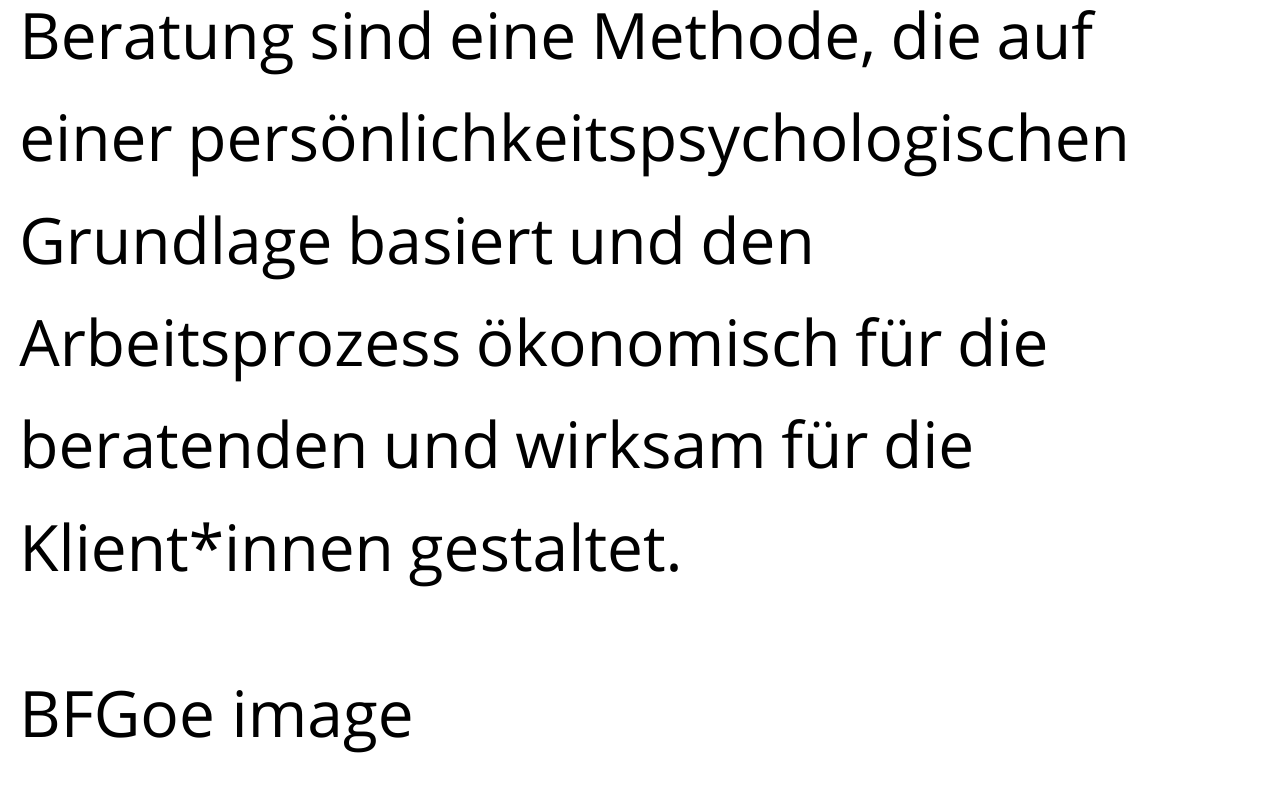
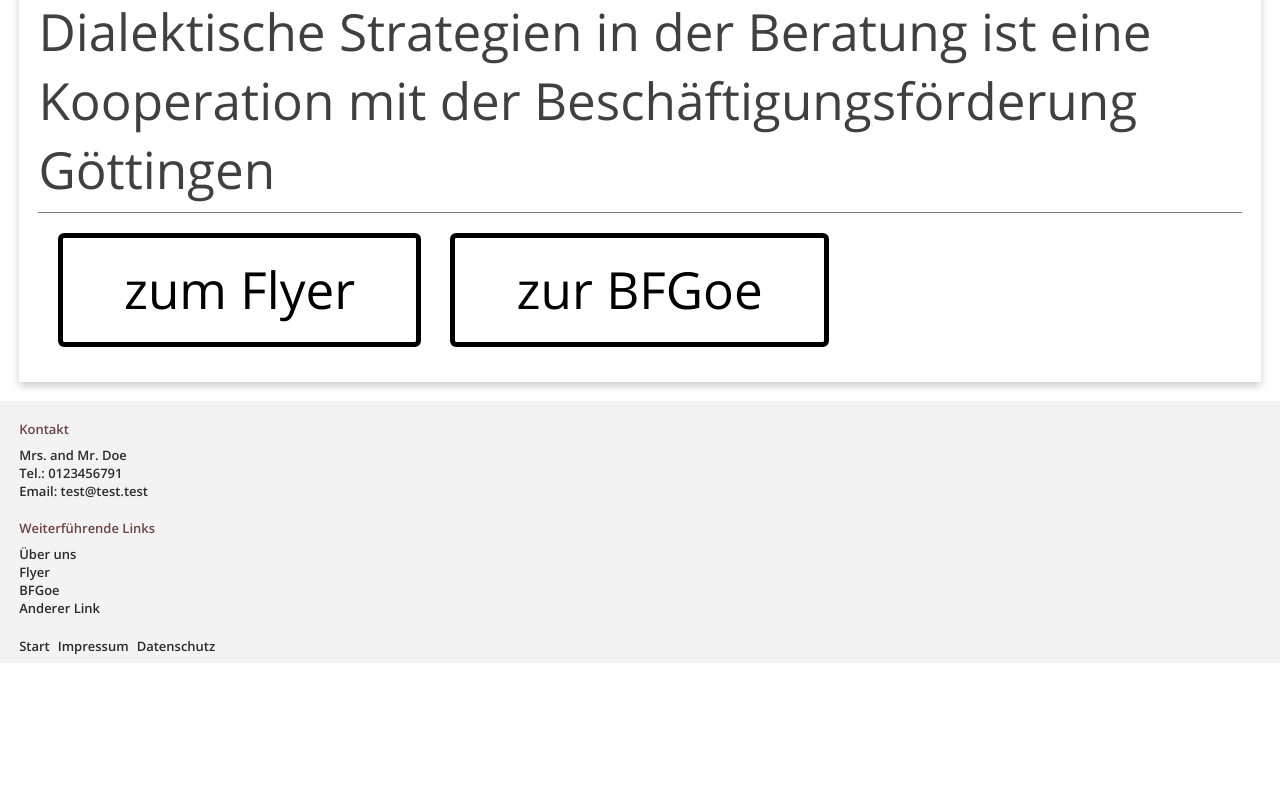
Before and after one commit to JanRiefling/dsb-website, a website: page index.html in a window 1280 px wide. Shown: the part 3380-4168 px from the top of the page. After the commit the page ends 4043 px from the top, so only its background shows below. Drawn offline with Linux system fonts and the light colour scheme.

Commit message:
Add card for cooperation with company, add style, change typography in main article

```diff
--- a/index.html
+++ b/index.html
@@ -62,15 +62,22 @@
         </article>
         <div class="bfgoe-card-wrapper">
             <div class="bfgoe-card-title">
-                BFGoe image
+                <img src="src/images/bfgoe_logo2.png" alt="logo der bfgoe">
             </div>
-            <hr>
             <div class="bfgoe-card-text">
-                DSB ist eine Kooperation mit der
+                Dialektische Strategien in der Beratung ist eine Kooperation mit der
                 Beschäftigungsförderung Göttingen
             </div>
-            <button class="bfgoe-button">zum Flyer</button>
-            <button class="bfgoe-button">DSB Bfgoe</button>
+            <div class="bfgoe-card-action">
+                <div class="bfgoe-button">
+            <a href="https://www.bfgoe.de/fileadmin/Redaktion_15/download/projekte_flyer/Flyer_DSB_2019_Web.pdf" target="_blank">
+                zum Flyer
+            </a>
+        </div>
+            <div class="bfgoe-button">
+            <a href="https://www.bfgoe.de/dsb/" target="_blank"> zur BFGoe</a>
+            </div>
+        </div>
         </div>
     </main>
     <footer>
--- a/src/scss/abstracts/_variables.scss
+++ b/src/scss/abstracts/_variables.scss
@@ -4,4 +4,4 @@ $padding-large: 5rem;
 
 $primary-colour: rgb(173, 22, 22);
 $secondary-colour:  rgb(211, 125, 27);
-$darkish: rgba(61, 8, 8, 0.9);
+$darkish: rgba(61, 8, 8, 0.747);
--- a/src/scss/base/_general.scss
+++ b/src/scss/base/_general.scss
@@ -10,4 +10,10 @@
 body {
     margin: 0;
     padding: 0;
+
+    p {
+      line-height: calc(1.5em + .2vw);
+      word-break: break-word;
+      margin: calc(1em + .5vw) 0;
+    }
 }
--- a/src/scss/base/_typography.scss
+++ b/src/scss/base/_typography.scss
@@ -5,14 +5,13 @@ h1, h2, h3, h4, h5, h6 {
 
 body {
     font-family: 'open_sansregular';
-    font-size: 5vw;
-    line-height: 1.6;
+    font-size: 4vw;
 }
 
 h1 {
     font-family: 'nunitolight';
     letter-spacing: -1px;
-    font-size: 8vw;
+    font-size: 6vw;
 
 }
 
--- a/src/scss/components/_bfgoecard.scss
+++ b/src/scss/components/_bfgoecard.scss
@@ -1,5 +1,22 @@
 .bfgoe-card-wrapper {
-    display: flex;
-    border: 1px, solid, grey;
-    margin: auto;
+    @include box-shadow(0 4px 8px 0 rgba(0,0,0,0.2));
+    padding: $padding-medium;
+
+    .bfgoe-card-title {
+        img {
+            width: 10em;
+        }
+    }
+
+    .bfgoe-card-text{
+        color: rgba(0, 0, 0, 0.75);
+        padding-bottom: $padding-small;
+    }
+
+
+    .bfgoe-card-action {
+
+        border-top: 0.1px solid grey;
+        padding: $padding-medium $padding-medium 0 $padding-medium;
+    }
 }
--- /dev/null
+++ b/src/scss/components/_button.scss
@@ -0,0 +1,21 @@
+.bfgoe-button {
+    display: inline-block;
+    padding: 0.35em 1.2em;
+    border: 0.1em solid black;
+    margin: 0 0.3em 0.3em 0;
+    border-radius: 0.12em;
+    text-align: center;
+
+    @media all and (max-width: 30em) {
+        .bfgoe-button {
+            display: block;
+            margin: 0.4em auto;
+        }
+    }
+
+    a {
+    color: rgba(0,0,0,1);
+    text-decoration: none;
+}
+
+}
--- a/src/scss/components/_global.scss
+++ b/src/scss/components/_global.scss
@@ -4,3 +4,4 @@
 @import 'header';
 @import 'footer';
 @import 'bfgoecard';
+@import 'button';
--- a/src/scss/pages/_homepage.scss
+++ b/src/scss/pages/_homepage.scss
@@ -3,8 +3,7 @@ main {
    padding: $padding-medium;
    padding-top: 0;
 
-   article {
-   width: 100%;
+/*    article {
     word-spacing:-2px;
-   }
+   } */
 }
```
Also changed, not shown: src/images/bfgoe_logo2.png (added), src/scss/styles.css.
